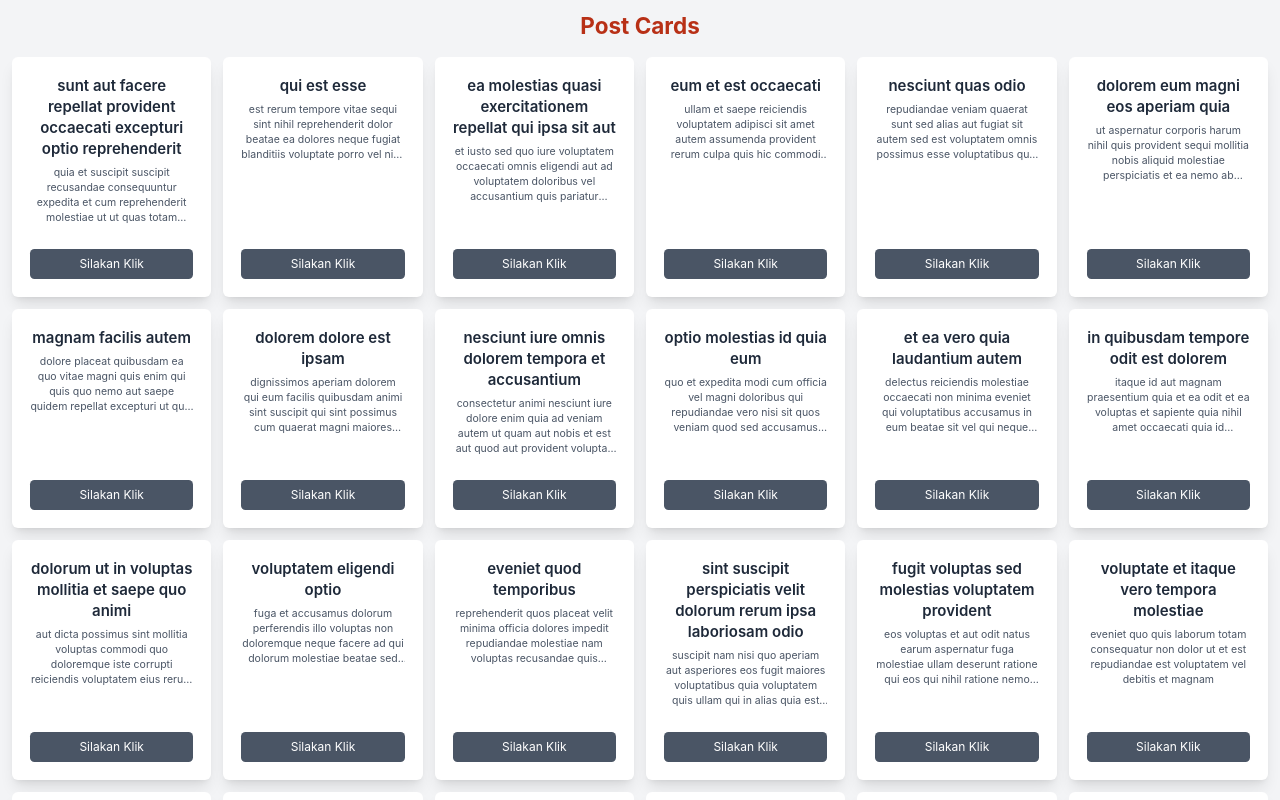
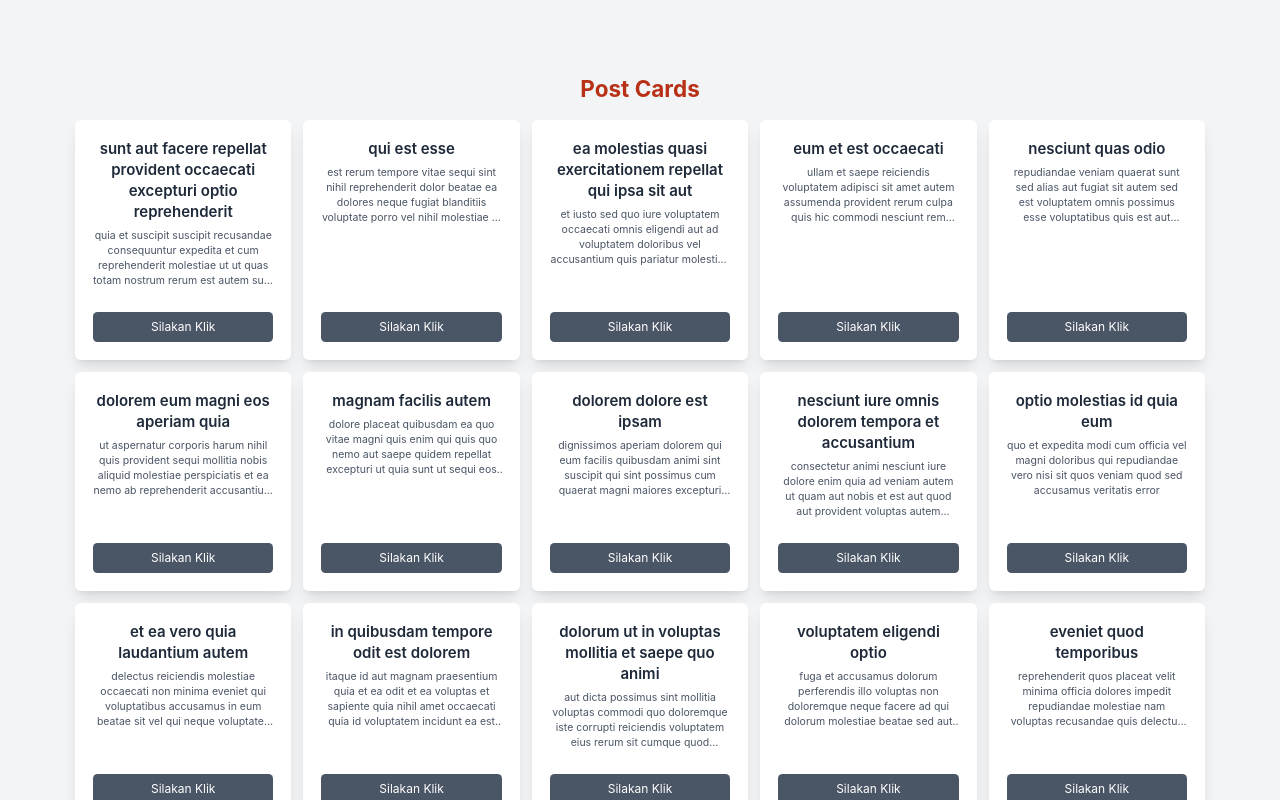
Before and after one commit to DerandaBagas17/admin-ui, a React (Vite) app: page / in a window 1280 px wide. Shown: the top 800 px of the page. Built offline with nearby package versions, Linux system fonts and the light colour scheme.

Commit message:
UTS-Pemograman Sisi Klien

```diff
--- a/src/Exercise.jsx
+++ b/src/Exercise.jsx
@@ -4,14 +4,14 @@ import { posts } from "./PostsData";
 
 function Exercise() {
   return (
-    <div className="min-h-screen bg-gray-100 p-4">
+    <div className="min-h-screen bg-gray-100 p-25">
       <h1 className="text-3xl font-bold text-center text-special-red-2 mb-6">
         Post Cards
       </h1>
       <div className="grid
                     sm:grid-cols-2
                     md:grid-cols-3
-                    lg:grid-cols-6
+                    lg:grid-cols-5
                     gap-4
                     max-w-full
                     mx-auto">
```
